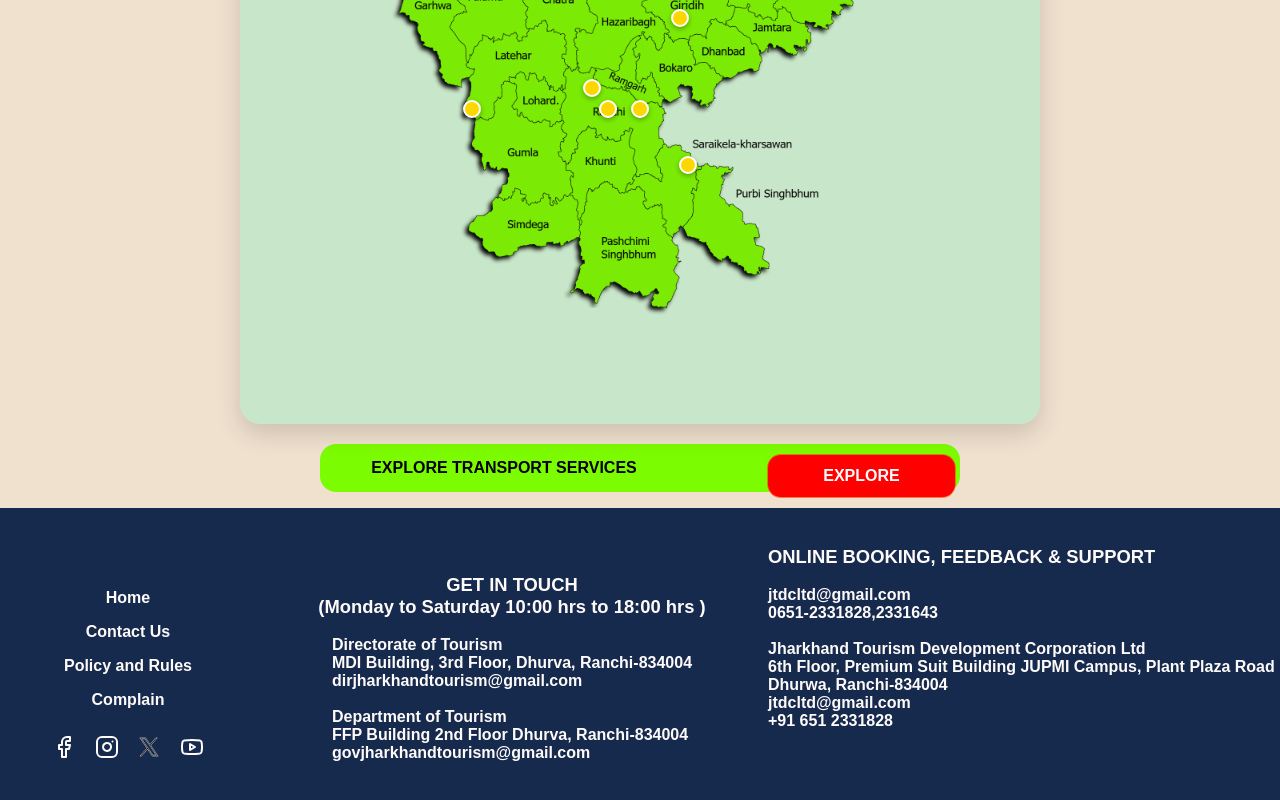
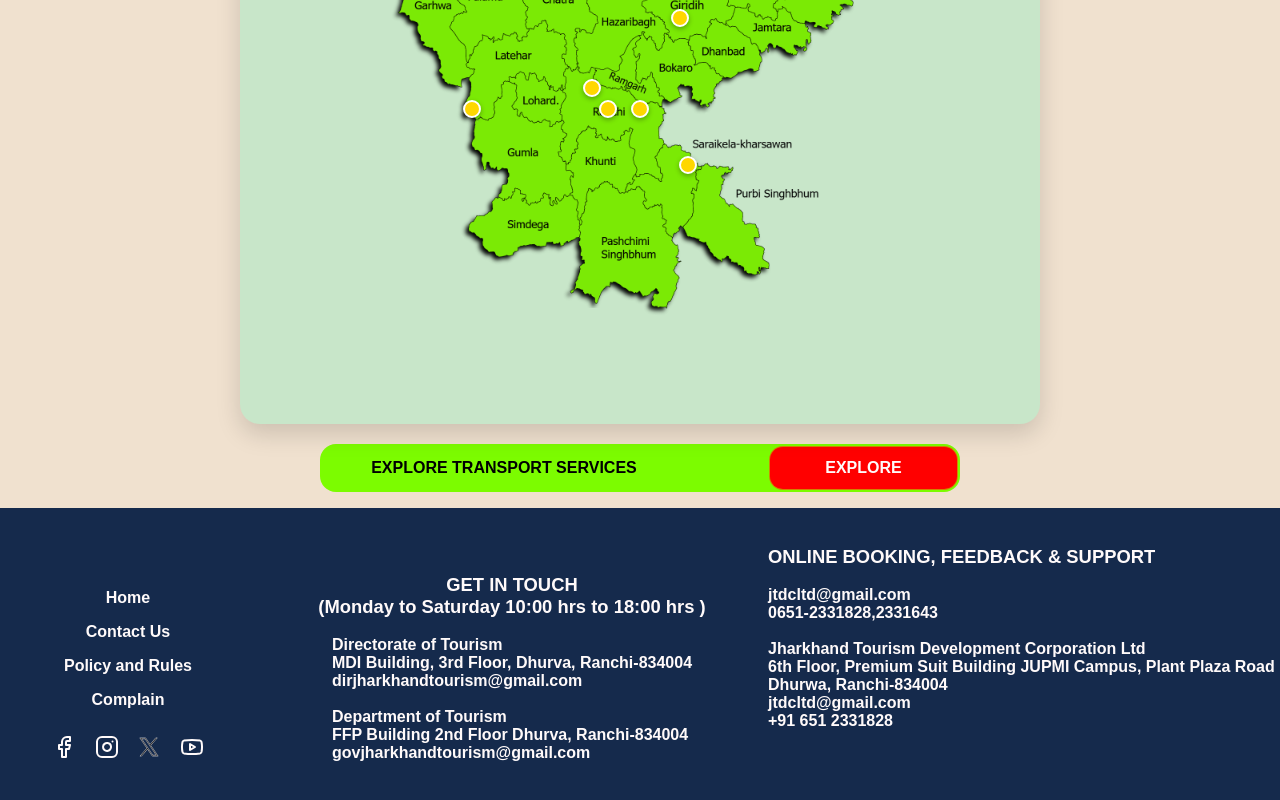
Before and after one commit to Aryannaik-max/tourism, a React (Vite) app in the folder FRONTEND/tourism/: page / in a window 1280 px wide. Shown: the part 2308-3108 px from the top of the page. Built offline with nearby package versions, Linux system fonts and the light colour scheme; a web font is replaced by a local one.

Commit message:
a bit css fix

```diff
--- a/FRONTEND/tourism/src/ExploreTransport.css
+++ b/FRONTEND/tourism/src/ExploreTransport.css
@@ -10,6 +10,7 @@
 
 .text-container {
     width: 70%;
+    height: 100%;
     display: flex;
     align-items: center;
     padding-left: 8%;
@@ -18,10 +19,12 @@
 }
 
 .indicator {
+    height: 100%;
     width: 30%;
     display: flex;
+    justify-content: center;
     align-items: center;
-    height: 100%;
+    padding-right: 1px;
 }
 
 .indicator .button {
@@ -32,8 +35,8 @@
     border-radius: 0.8rem;
     height: 88%;
     width: 98%;
-    margin-right: 5px;
     animation: pulse 1.5s infinite;
+    margin: 0;
 }
 
 .indicator .button a {
```
